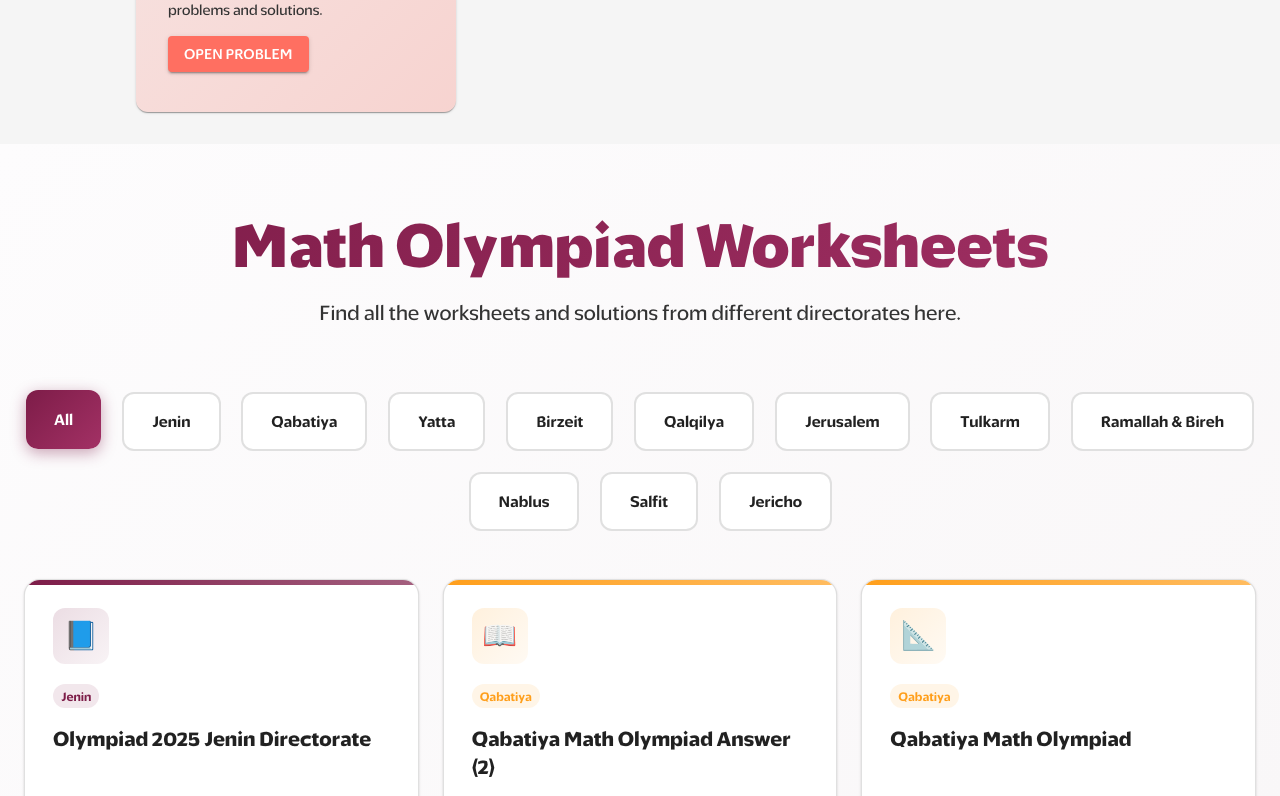
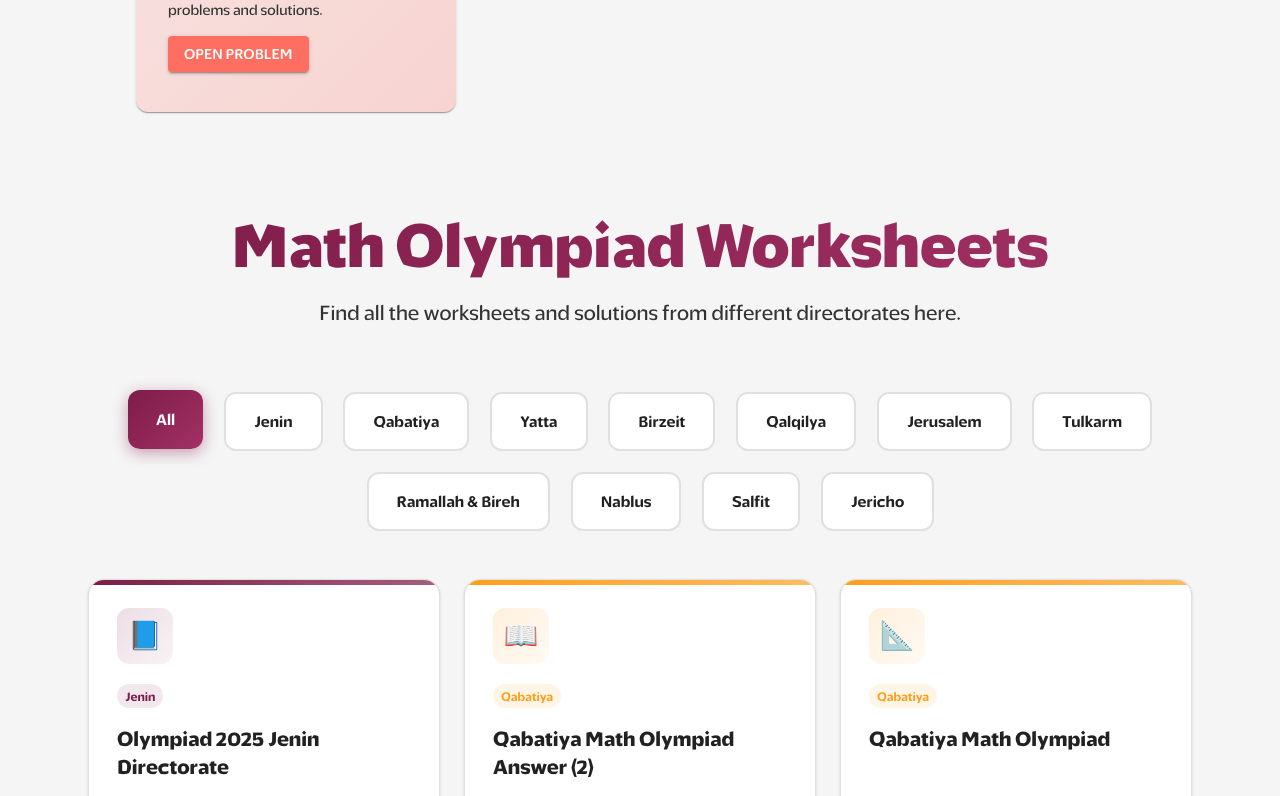
Before and after one commit to Graduation-Project-POM/FrontEnd-POM, a React (Vite) app: page /resources in a window 1280 px wide. Shown: the part 2602-3398 px from the top of the page. Built offline with nearby package versions, Linux system fonts and the light colour scheme.

Commit message:
[enhance] : add padding to worksheet section

```diff
--- a/src/Components/ResourcesComponents/worksheets/worksheets.ts
+++ b/src/Components/ResourcesComponents/worksheets/worksheets.ts
@@ -17,8 +17,8 @@ export const colors: Record<string, string> = {
 export const styles = {
     page: (isRTL: boolean) => ({
         minHeight: "100vh",
-        background: "linear-gradient(135deg, #fdfcfdff 0%, #f5f2f3ff 100%)",
         py: 8,
+        p:8,
         direction: isRTL ? "rtl" : "ltr",
     }),
 
```
